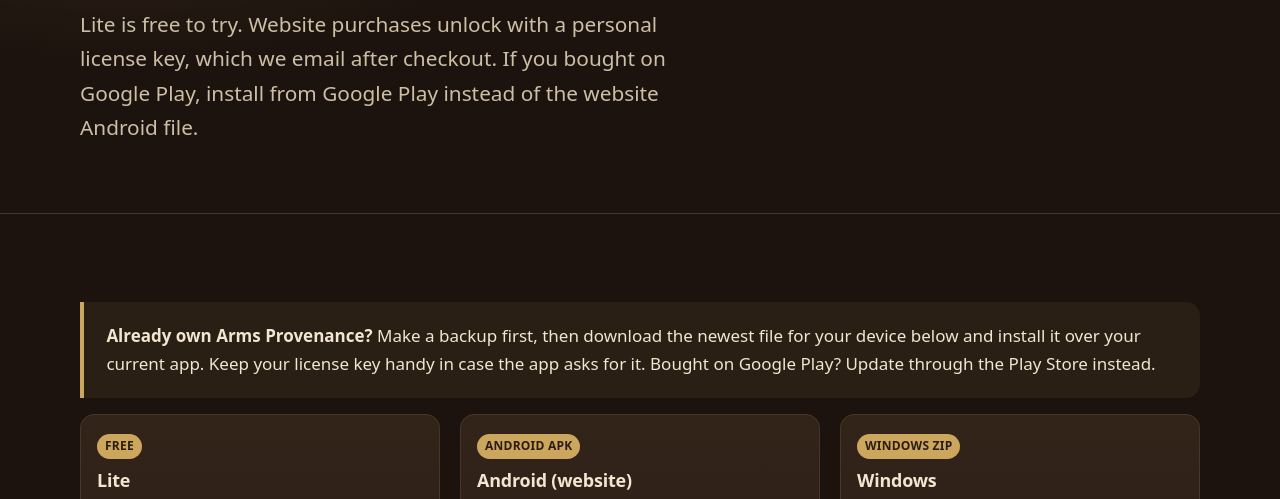
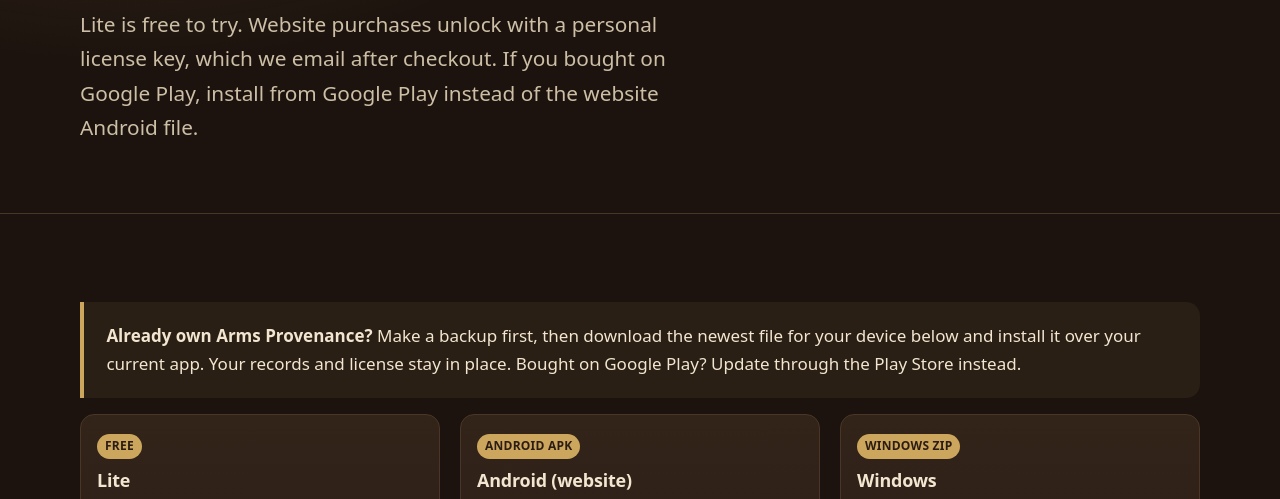
Before and after one commit to Kothmann13/armsprovenance.com, a plain HTML site: page downloads.html in a window 1280 px wide. Shown: the part 270-769 px from the top of the page. Drawn offline with Linux system fonts and the light colour scheme.

Commit message:
Downloads: owner note confirms records and license stay after update (tested by Branden)

```diff
--- a/downloads.html
+++ b/downloads.html
@@ -57,7 +57,7 @@
 <section>
   <div class="container">
     <div class="callout" role="note">
-      <p><strong>Already own Arms Provenance?</strong> Make a backup first, then download the newest file for your device below and install it over your current app. Keep your license key handy in case the app asks for it. Bought on Google Play? Update through the Play Store instead.</p>
+      <p><strong>Already own Arms Provenance?</strong> Make a backup first, then download the newest file for your device below and install it over your current app. Your records and license stay in place. Bought on Google Play? Update through the Play Store instead.</p>
     </div>
     <div class="download-grid mt">
       <article class="card tier" aria-label="Lite, free">
```
